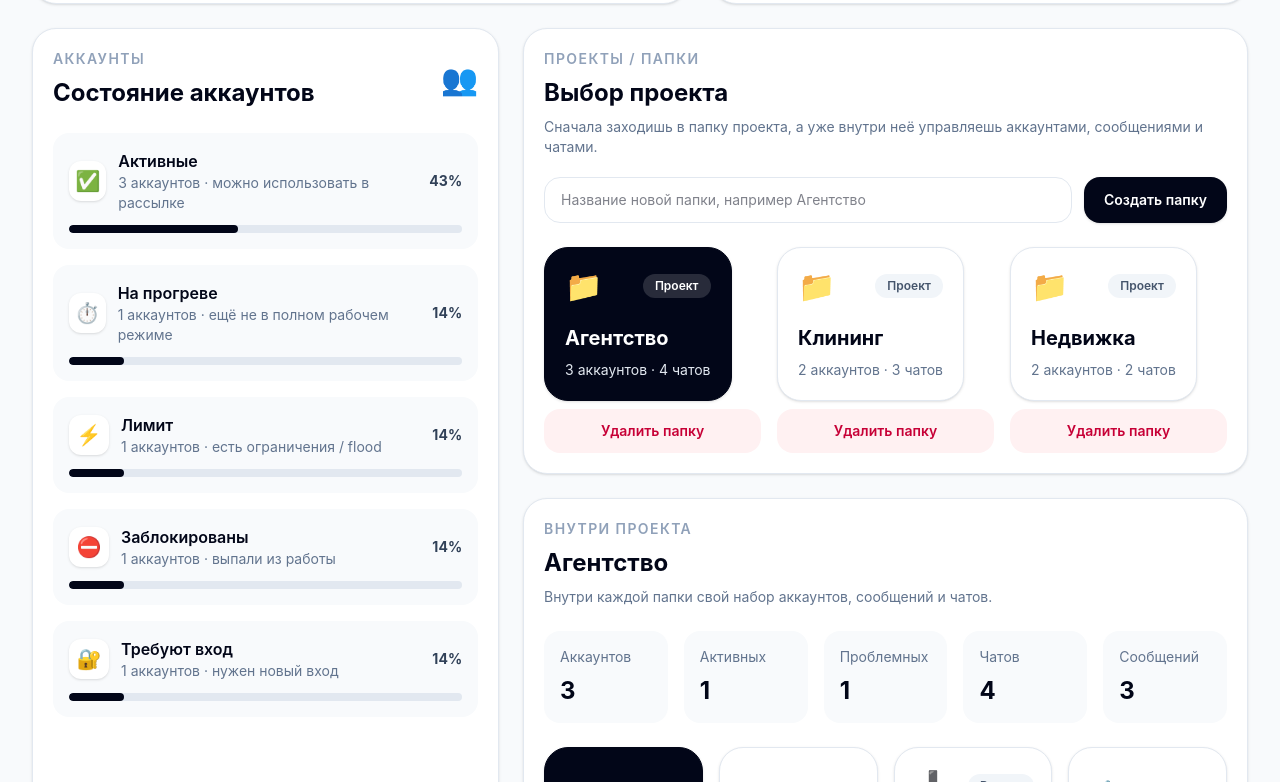
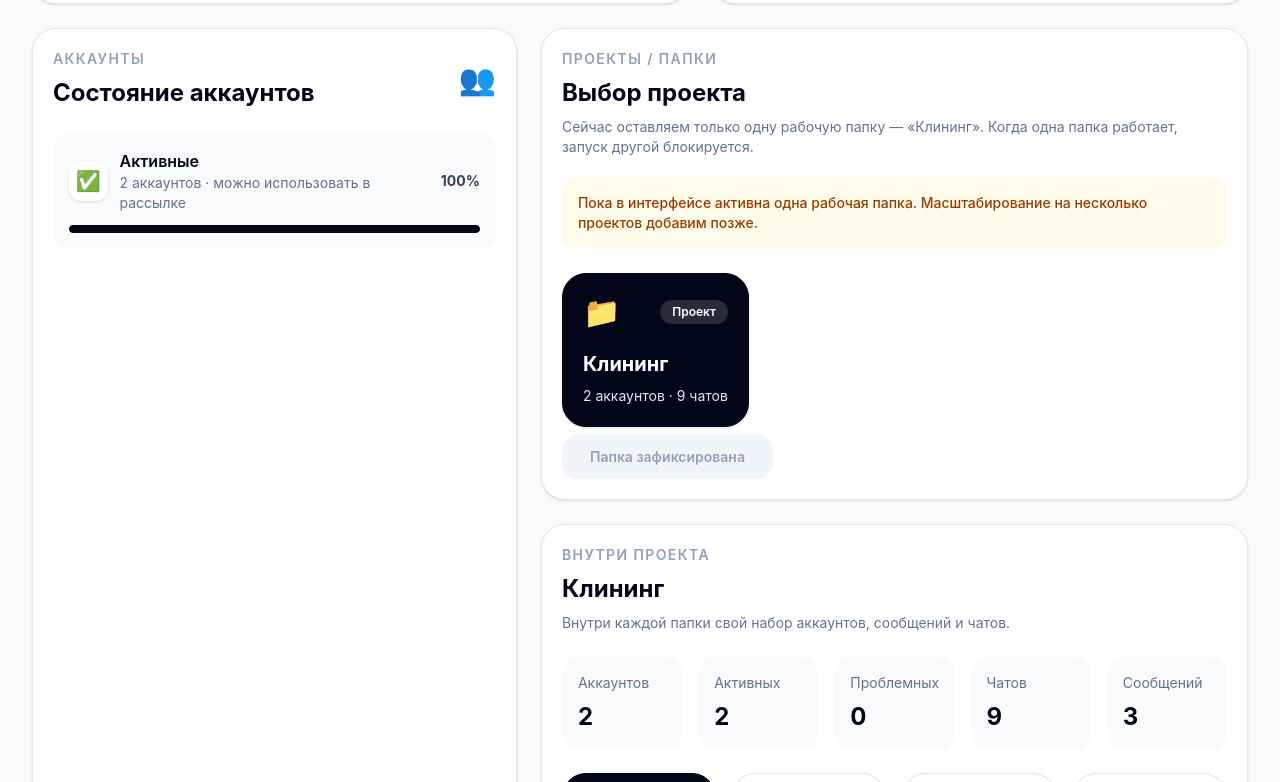
Before and after one commit to andreysparksy/Openclaw-panda, a React (Vite) app in the folder website/spam/bot-analytics-dashboard/: page / in a window 1280 px wide. Shown: the part 1018-1800 px from the top of the page. Built offline with nearby package versions, Linux system fonts and the light colour scheme.

Commit message:
Align spam dashboard with current cleaning bot setup

```diff
--- a/website/spam/bot-analytics-dashboard/src/App.jsx
+++ b/website/spam/bot-analytics-dashboard/src/App.jsx
@@ -12,52 +12,27 @@ const createProject = (id, name, chats, accounts, messages) => ({ id, name, chat
 
 const initialProjects = [
   createProject(
-    "agency",
-    "Агентство",
+    "cleaning",
+    "Клининг",
     [
       "https://t.me/foodsafety_ru",
       "https://t.me/normtu",
       "https://t.me/Food_IndustryPRO",
       "https://t.me/INTEKPROM",
+      "https://t.me/sanerity",
+      "https://t.me/marafonhassp",
+      "https://t.me/bezopasnosty",
+      "https://t.me/ONlineOhranaTrudaEcoBIOT",
+      "t.me/haccpmore",
     ],
     [
       { name: "session1", label: "Аккаунт 1", status: "Активен", reason: "Работает стабильно", lastCheck: "27.04.2026 16:20" },
-      { name: "session2", label: "Аккаунт 2", status: "Лимит", reason: "FloodWait / временное ограничение", lastCheck: "27.04.2026 15:40" },
-      { name: "session3", label: "Аккаунт 3", status: "Прогрев", reason: "Пока не введён в полную работу", lastCheck: "27.04.2026 14:10" },
+      { name: "session2", label: "Аккаунт 2", status: "Активен", reason: "Работает стабильно", lastCheck: "27.04.2026 16:18" },
     ],
     {
-      first: "Привет, есть нормальные подрядчики по клинингу? А то попадаются одни распиздяи. Мне главное, чтобы на совесть делали и стандарты соблюдали.",
-      second:
-        "Если в Питере или Казани, то могу рекомендовать этих ребят — http://avito.ru/brands/89d521a4fe29873dfd9f1f42c7e90b31/all/predlozheniya_uslug?src=search_seller_info&iid=7805656263&sellerId=19f4fba8e5fa09e037bed1c9bb1516d8",
-      third: "Кстати, тоже к ним обращались, только через вк — https://vk.com/prommclean",
-    }
-  ),
-  createProject(
-    "cleaning",
-    "Клининг",
-    ["https://t.me/sanerity", "https://t.me/marafonhassp", "https://t.me/bezopasnosty"],
-    [
-      { name: "clean_1", label: "Клининг 1", status: "Активен", reason: "Работает", lastCheck: "27.04.2026 16:10" },
-      { name: "clean_2", label: "Клининг 2", status: "Требует вход", reason: "Нужен новый код входа", lastCheck: "27.04.2026 13:55" },
-    ],
-    {
-      first: "Подскажите, кто реально нормально закрывает клининг для производств?",
-      second: "Могу скинуть подрядчика, у которого норм по стандартам и срокам.",
-      third: "Да, подтверждаю, с ними уже работали — всё ок.",
-    }
-  ),
-  createProject(
-    "realty",
-    "Недвижка",
-    ["https://t.me/ONlineOhranaTrudaEcoBIOT", "https://t.me/haccpmore"],
-    [
-      { name: "realty_1", label: "Недвижка 1", status: "Заблокирован", reason: "Подозрение на бан / ограничения Telegram", lastCheck: "27.04.2026 11:25" },
-      { name: "realty_2", label: "Недвижка 2", status: "Активен", reason: "Работает", lastCheck: "27.04.2026 16:00" },
-    ],
-    {
-      first: "Кто сейчас реально ведёт клиентов по недвижимости без слива бюджета?",
-      second: "Есть вариант, могу скинуть ребят, с которыми работали.",
-      third: "Тоже слышал про них нормальные отзывы.",
+      first: "Привет, есть нормальные подрядчики по клинингу? А то попадаются одни распиздяи\nМне главное, чтобы на совесть делали и стандарты соблюдали",
+      second: "Если в Питере или Казани, то могу рекомендовать этих ребят - http://avito.ru/brands/89d521a4fe29873dfd9f1f42c7e90b31/all/predlozheniya_uslug?src=search_seller_info&iid=7805656263&sellerId=19f4fba8e5fa09e037bed1c9bb1516d8",
+      third: "Кстати, тоже к ним обращались, только через вк - https://vk.com/prommclean",
     }
   ),
 ];
@@ -237,6 +212,9 @@ function AccountsManager({ project, onAddAccount, onDeleteAccount }) {
       <div className="rounded-3xl border border-slate-200 bg-slate-50 p-5">
         <h3 className="text-xl font-bold">Аккаунты проекта «{project.name}»</h3>
         <p className="mt-1 text-sm text-slate-500">Пошаговый мастер добавления аккаунта: имя сессии → телефон → код → 2FA при необходимости.</p>
+        <div className="mt-3 rounded-2xl bg-slate-100 px-4 py-3 text-sm font-medium text-slate-700">
+          Лимит на проект: максимум 3 аккаунта. Сейчас: {project.accounts.length} / 3.
+        </div>
 
         <div className="mt-4 flex flex-wrap gap-2 text-xs font-semibold text-slate-500">
           <span className={step === 1 ? "rounded-full bg-slate-950 px-3 py-2 text-white" : "rounded-full bg-white px-3 py-2"}>1. Данные</span>
@@ -265,7 +243,8 @@ function AccountsManager({ project, onAddAccount, onDeleteAccount }) {
               <input type="checkbox" checked={needPassword} onChange={(e) => setNeedPassword(e.target.checked)} />
               На аккаунте включена двухфакторная аутентификация
             </label>
-            <button onClick={sendCode} className="inline-flex items-center justify-center rounded-2xl bg-slate-950 px-5 py-3 text-sm font-semibold text-white shadow-sm hover:bg-slate-800">Отправить код</button>
+            <button disabled={project.accounts.length >= 3} onClick={sendCode} className={project.accounts.length >= 3 ? "inline-flex items-center justify-center rounded-2xl bg-slate-300 px-5 py-3 text-sm font-semibold text-slate-500 cursor-not-allowed" : "inline-flex items-center justify-center rounded-2xl bg-slate-950 px-5 py-3 text-sm font-semibold text-white shadow-sm hover:bg-slate-800"}>Отправить код</button>
+            {project.accounts.length >= 3 && <p className="text-sm text-rose-600">Нельзя добавить больше 3 аккаунтов в этот проект.</p>}
           </div>
         )}
 
@@ -491,21 +470,17 @@ export default function BotAnalyticsDashboard() {
   }, [activeProject]);
 
   const addProject = () => {
-    const name = newProjectName.trim();
-    if (!name) return;
-    const id = name.toLowerCase().replace(/\s+/g, "-").replace(/[^a-zA-Zа-яА-Я0-9-_]/g, "");
-    const project = createProject(id || `project-${Date.now()}`, name, [], [], { first: "", second: "", third: "" });
-    setProjects((prev) => [...prev, project]);
-    setActiveProjectId(project.id);
-    setActiveSection("accounts");
-    setNewProjectName("");
+    return;
   };
 
   const updateProject = (projectId, updater) => {
     setProjects((prev) => prev.map((project) => (project.id === projectId ? updater(project) : project)));
   };
 
-  const addAccount = (projectId, account) => updateProject(projectId, (project) => ({ ...project, accounts: [account, ...project.accounts] }));
+  const addAccount = (projectId, account) => updateProject(projectId, (project) => {
+    if (project.accounts.length >= 3) return project;
+    return { ...project, accounts: [account, ...project.accounts] };
+  });
   const deleteAccount = (projectId, accountName) => updateProject(projectId, (project) => ({ ...project, accounts: project.accounts.filter((account) => account.name !== accountName) }));
   const updateMessages = (projectId, messages) => updateProject(projectId, (project) => ({ ...project, messages }));
   const addChat = (projectId, chat) => updateProject(projectId, (project) => ({ ...project, chats: [chat, ...project.chats] }));
@@ -539,7 +514,7 @@ export default function BotAnalyticsDashboard() {
             <div>
               <p className="text-sm font-semibold uppercase tracking-widest text-slate-400">Bot analytics</p>
               <h1 className="mt-2 text-3xl font-bold tracking-tight sm:text-4xl">Мультипроектная панель Telegram-бота</h1>
-              <p className="mt-2 max-w-2xl text-slate-500">Один бот, внутри которого можно держать 5–20 проектов с отдельными аккаунтами, сообщениями и чатами.</p>
+              <p className="mt-2 max-w-2xl text-slate-500">Один бот, внутри которого сейчас оставляем одну рабочую папку. Пока одна папка работает, запускать вторую нельзя.</p>
             </div>
           </div>
 
@@ -615,21 +590,20 @@ export default function BotAnalyticsDashboard() {
                 <div>
                   <p className="text-sm font-semibold uppercase tracking-widest text-slate-400">Проекты / папки</p>
                   <h2 className="mt-2 text-2xl font-bold">Выбор проекта</h2>
-                  <p className="mt-2 text-sm text-slate-500">Сначала заходишь в папку проекта, а уже внутри неё управляешь аккаунтами, сообщениями и чатами.</p>
+                  <p className="mt-2 text-sm text-slate-500">Сейчас оставляем только одну рабочую папку — «Клининг». Когда одна папка работает, запуск другой блокируется.</p>
                 </div>
-                <div className="mt-5 grid gap-3 md:grid-cols-[1fr_auto]">
-                  <input value={newProjectName} onChange={(e) => setNewProjectName(e.target.value)} placeholder="Название новой папки, например Агентство" className="rounded-2xl border border-slate-200 bg-white px-4 py-3 text-sm outline-none focus:border-slate-400" />
-                  <button onClick={addProject} className="inline-flex items-center justify-center rounded-2xl bg-slate-950 px-5 py-3 text-sm font-semibold text-white shadow-sm hover:bg-slate-800">Создать папку</button>
+                <div className="mt-5 rounded-2xl bg-amber-50 px-4 py-4 text-sm font-medium text-amber-800">
+                  Пока в интерфейсе активна одна рабочая папка. Масштабирование на несколько проектов добавим позже.
                 </div>
                 <div className="mt-6 grid gap-4 md:grid-cols-2 xl:grid-cols-3">
                   {projects.map((project) => (
                     <div key={project.id} className="space-y-2">
                       <ProjectFolder project={project} isActive={activeProjectId === project.id} onClick={setActiveProjectId} />
                       <button
-                        onClick={() => deleteProject(project.id)}
-                        className="w-full rounded-2xl bg-rose-50 px-4 py-3 text-sm font-semibold text-rose-700 transition hover:bg-rose-100"
+                        disabled
+                        className="w-full rounded-2xl bg-slate-100 px-4 py-3 text-sm font-semibold text-slate-400 cursor-not-allowed"
                       >
-                        Удалить папку
+                        Папка зафиксирована
                       </button>
                     </div>
                   ))}
```
